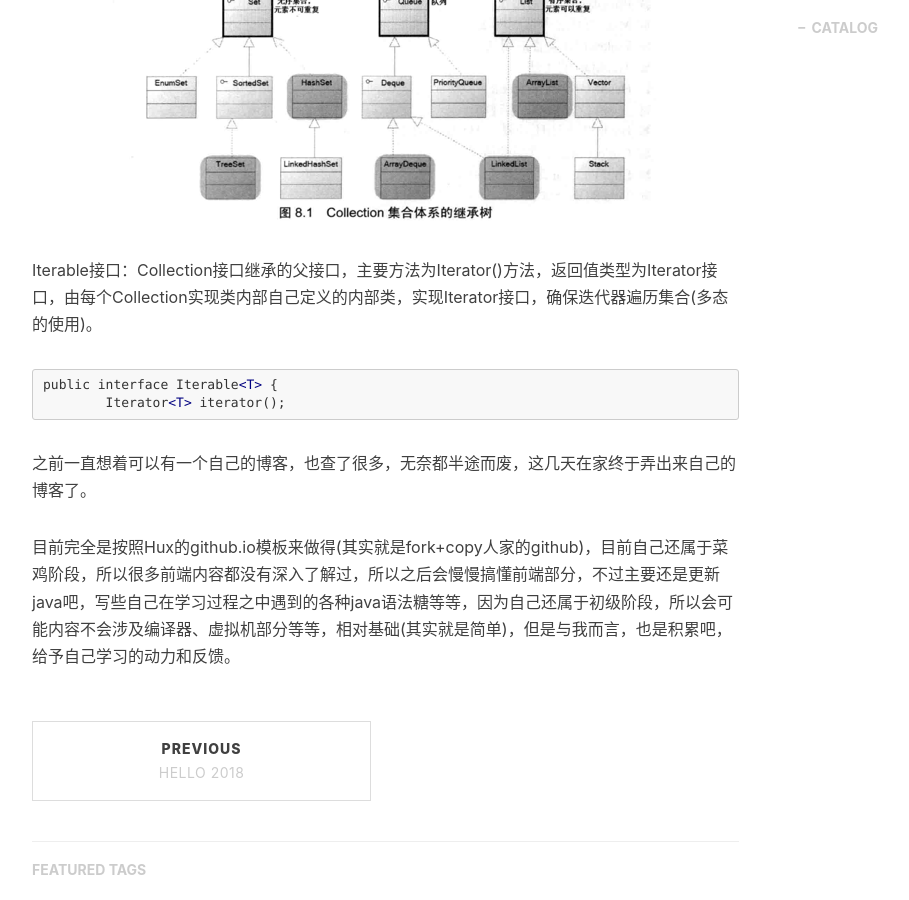
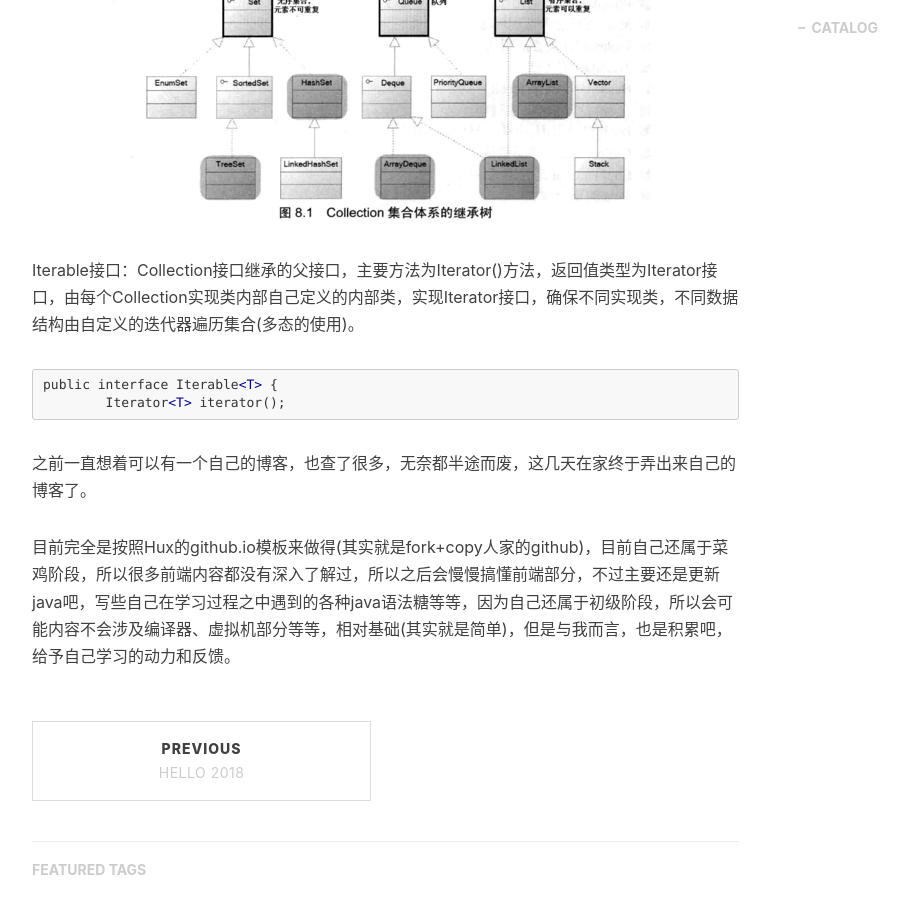
Before and after one commit to Chopp3rrr/Chopp3rrr.github.io, a Jekyll site: the page built from _posts/2018-02-08-collection.markdown, in a window 1280 px wide and 900 px high, scrolled down 896 px. Shown: the whole window, without its empty margins (233-1142 px from the left). Built offline with Jekyll 4.4.1, drawn with Linux system fonts in a browser that asks for light colours; nearby versions of some CDN libraries; comment, search, counter and statistics services are not loaded.

Commit message:
修改内容2

````diff
--- a/_posts/2018-02-08-collection.markdown
+++ b/_posts/2018-02-08-collection.markdown
@@ -21,7 +21,7 @@ tags:
 先看整个集合框架。
 ![img](/img/collection-1.png)
 
-Iterable接口：Collection接口继承的父接口，主要方法为Iterator()方法，返回值类型为Iterator接口，由每个Collection实现类内部自己定义的内部类，实现Iterator接口，确保迭代器遍历集合(多态的使用)。
+Iterable接口：Collection接口继承的父接口，主要方法为Iterator()方法，返回值类型为Iterator接口，由每个Collection实现类内部自己定义的内部类，实现Iterator接口，确保不同实现类，不同数据结构由自定义的迭代器遍历集合(多态的使用)。
 ```html
 public interface Iterable<T> {
         Iterator<T> iterator();
````
